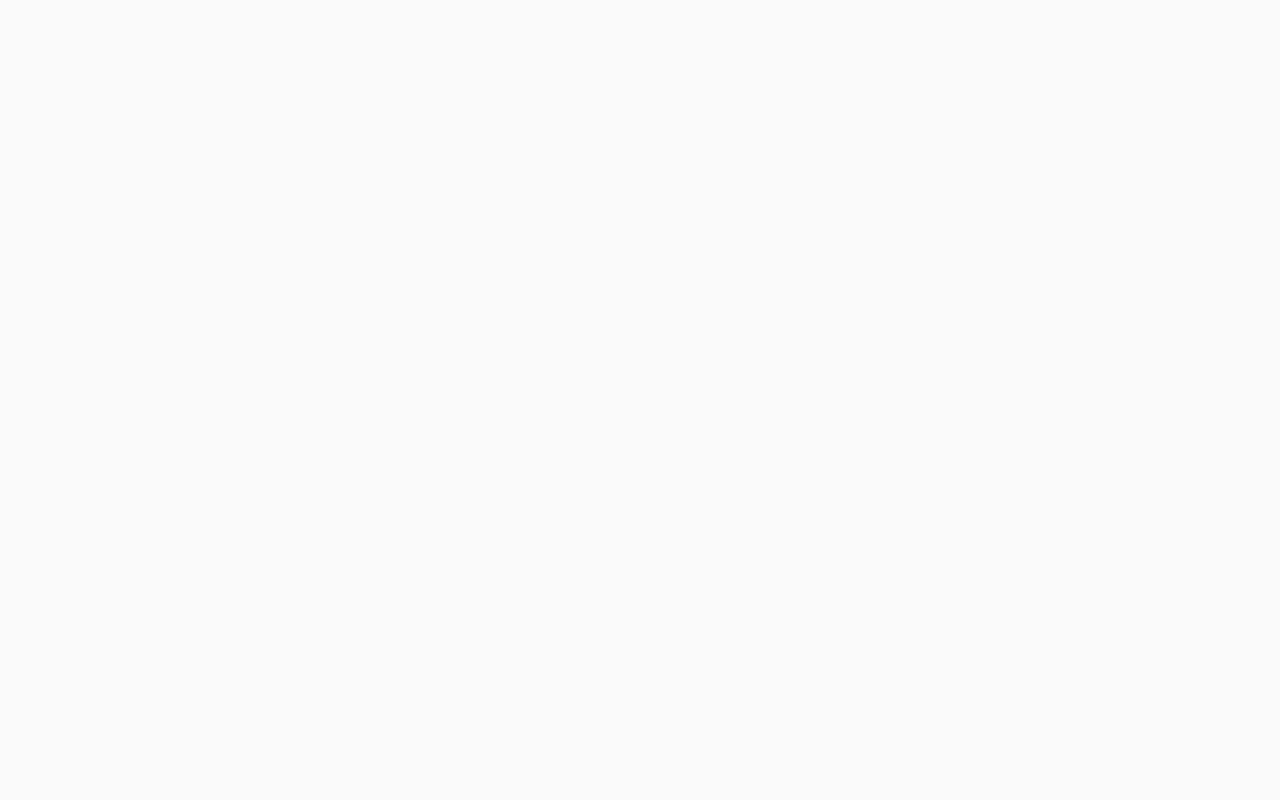
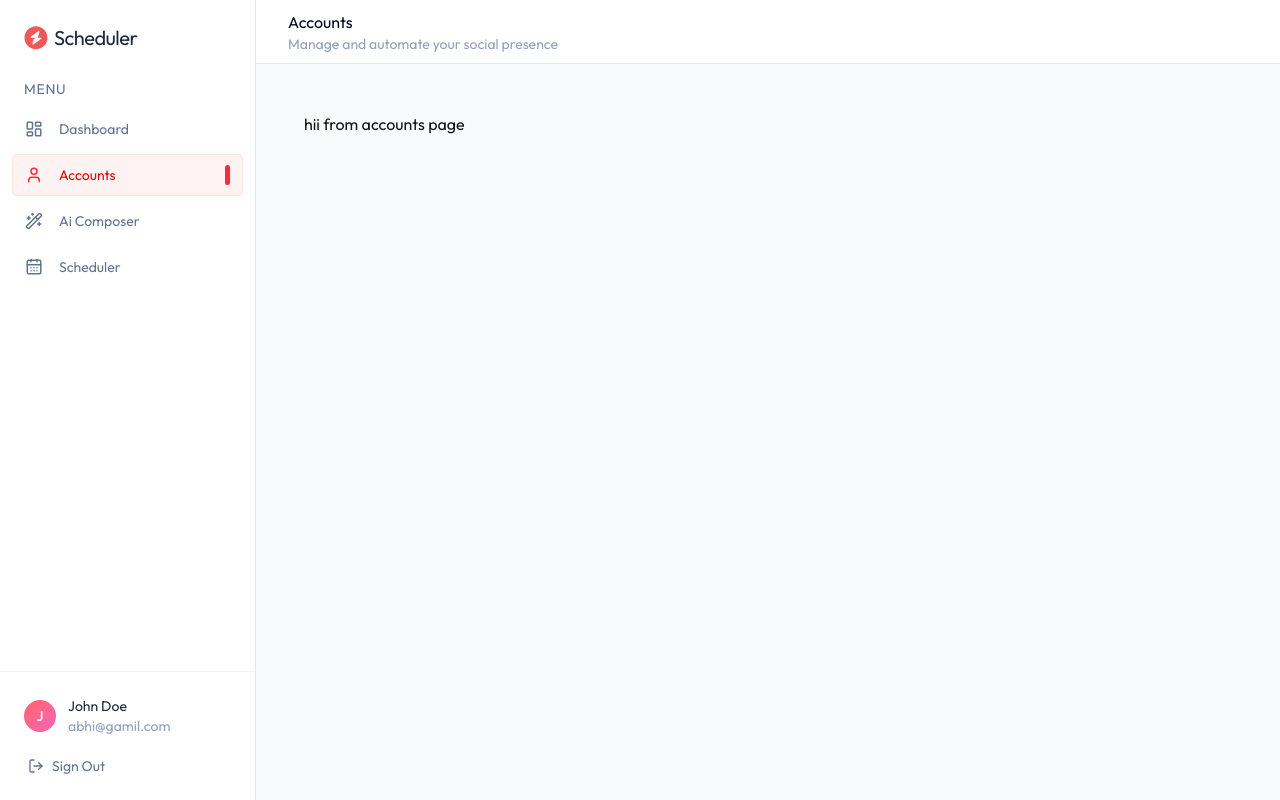
Before and after one commit to Abhishek-IITP/social-media-automation, a React (Vite) app in the folder client/: page /accounts in a window 1280 px wide. Before the commit this address had no page. Built offline with nearby package versions, Linux system fonts and the light colour scheme.

Commit message:
update in ui

```diff
--- a/client/src/App.tsx
+++ b/client/src/App.tsx
@@ -1,6 +1,11 @@
 import { Route, Routes } from "react-router-dom";
 import Home from "./pages/Home";
 import Login from "./pages/Login";
+import { DashBoard } from "./pages/Dashboard";
+import { Accounts } from "./pages/Accounts";
+import { AiComposer } from "./pages/AiComposer";
+import { Layout } from "./components/layout";
+import { Scheduler } from "./pages/Scheduler";
 
 export default function App() {
     return (
@@ -8,6 +13,13 @@ export default function App() {
             <Routes>
                 <Route path="/" element={<Home />} />
                 <Route path="/login" element={<Login />} />
+                <Route element={<Layout/>}>
+                    <Route path="/dashboard" element={<DashBoard/>}/>
+                    <Route path="/accounts" element={<Accounts/>}/>
+                    <Route path="/scheduler" element={<Scheduler/>}/>
+                    <Route path="/ai-composer" element={<AiComposer/>}/>
+                    <Route path="/dashboard" element={<DashBoard/>}/>
+                </Route>
             </Routes>
         </>
     );
--- /dev/null
+++ b/client/src/pages/Accounts.tsx
@@ -0,0 +1,5 @@
+export function Accounts(){
+     return <div>
+          hii from accounts page
+     </div>
+}
--- /dev/null
+++ b/client/src/pages/AiComposer.tsx
@@ -0,0 +1,5 @@
+export function AiComposer(){
+     return <div>
+          hii from AiComposer page
+     </div>
+}
--- /dev/null
+++ b/client/src/pages/Dashboard.tsx
@@ -0,0 +1,9 @@
+
+
+
+export function DashBoard(){
+
+     return <div>
+          hello world
+     </div>
+}
--- /dev/null
+++ b/client/src/pages/Scheduler.tsx
@@ -0,0 +1,5 @@
+export function Scheduler(){
+     return <div>
+          hello from Scheduler page
+     </div>
+}
```
